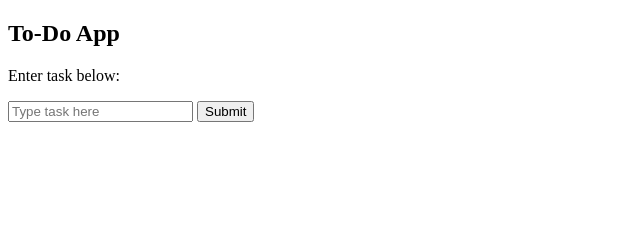
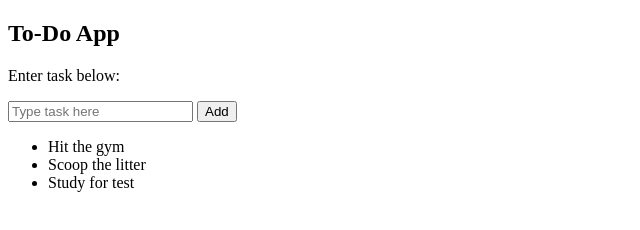
Before and after one commit to k3strl/to-do, a plain HTML site: page index.html in a window 1280 px wide. Shown: the whole page, without its empty margins (0-640 px from the left). Drawn offline with Linux system fonts and the light colour scheme.

Commit message:
Added html

```diff
--- a/index.html
+++ b/index.html
@@ -3,14 +3,21 @@
     <head>
         <meta charset="utf-8">
         <meta name="viewport" content=""width=device-width, initial-scale="1">
-        <meta="">
         <title>To-Do App</title>
     </head>
 
     <body>
-        <h2>To-Do App</h2>
-        <p>Enter task below:</p>
-            <input id="task" type="text" placeholder="Type task here">
-            <button onclick="getTask()">Submit</button>
+        <div id="header" class="header">
+            <h2>To-Do App</h2>
+            <p>Enter task below:</p>
+                <input type="text" id="task" placeholder="Type task here">
+                <button onclick="newElement()" class="addBtn">Add</button>
+        </div>
+
+        <ul id="taskList">
+            <li>Hit the gym</li>
+            <li>Scoop the litter</li>
+            <li>Study for test</li>
+        </ul>
     </body>
 </html>
```
Also changed, not shown: script.js (+10 -0 lines).
